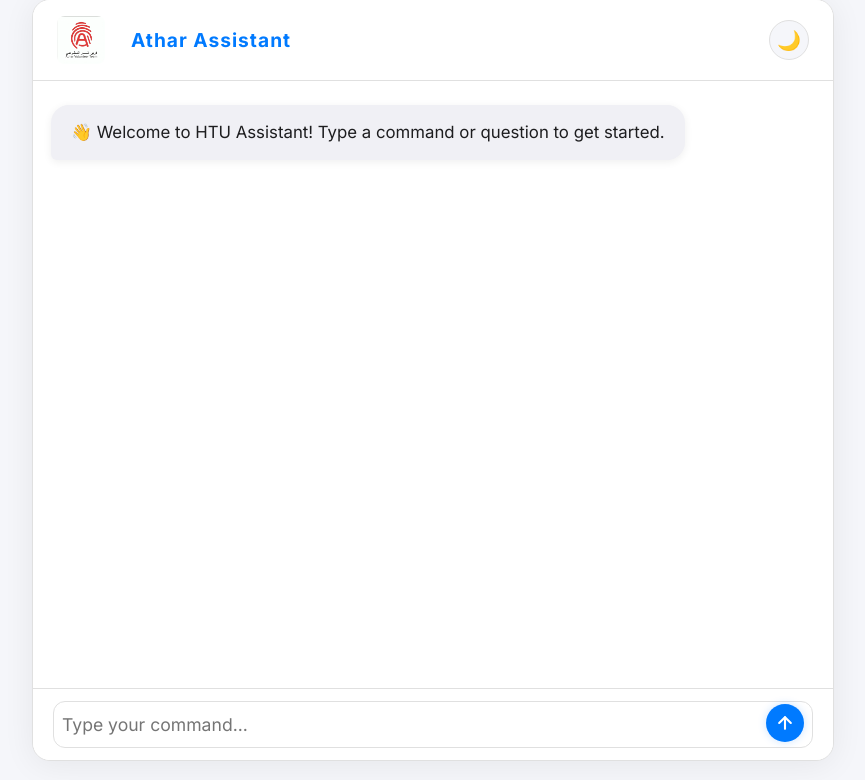
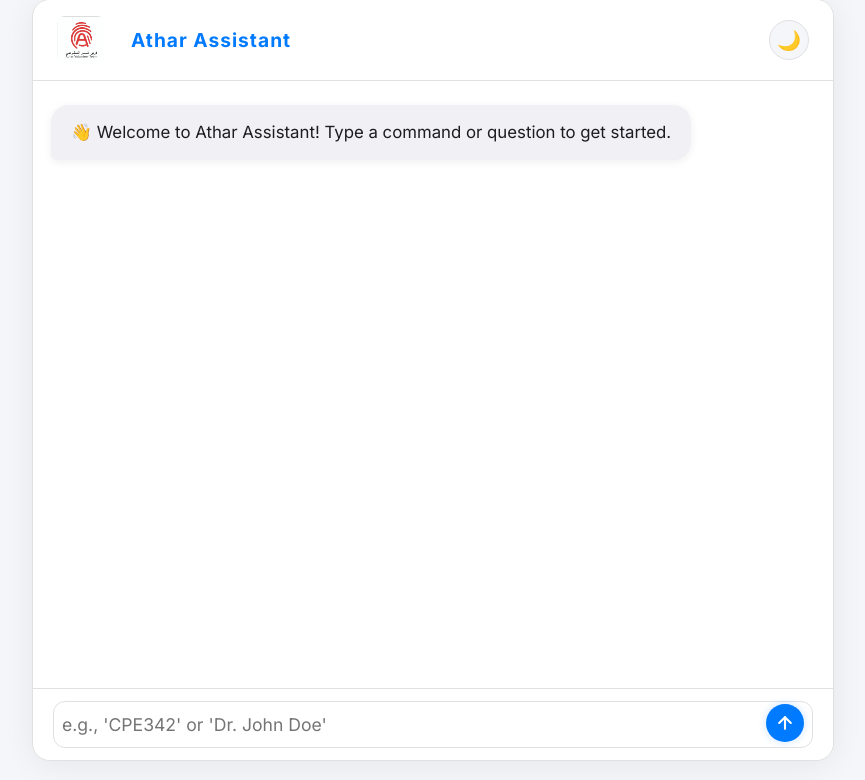
Before and after one commit to Omarmubx7/htu-assistant, a Flask app: page / in a window 1280 px wide. Shown: the part 20-800 px from the top of the page, without its empty margins (207-1072 px from the left). Run offline with Flask 3, Linux system fonts and the light colour scheme.

Commit message:
feat: Update input placeholder with examples

```diff
--- a/static/index.html
+++ b/static/index.html
@@ -234,7 +234,7 @@
         </div>
         <div id="chat-window">
             <div class="message bot-message">
-                <div class="message-bubble" id="welcome-typewriter">👋 Welcome to HTU Assistant! Type a command or question to get started.</div>
+                <div class="message-bubble" id="welcome-typewriter">👋 Welcome to Athar Assistant! Type a command or question to get started.</div>
             </div>
         </div>
         <div class="typing-indicator">
@@ -244,7 +244,7 @@
         <div id="bottom-container">
             <div id="input-container">
                 <form id="chatForm" style="display: flex; width: 100%;">
-                    <input type="text" id="user-input" placeholder="Type your command..." autocomplete="off">
+                    <input type="text" id="user-input" placeholder="e.g., 'CPE342' or 'Dr. John Doe'" autocomplete="off">
                     <button type="submit" id="send-button">
                         <svg width="20" height="20" viewBox="0 0 24 24" fill="none" stroke="currentColor" stroke-width="2.5" stroke-linecap="round" stroke-linejoin="round"><line x1="12" y1="19" x2="12" y2="5"></line><polyline points="5 12 12 5 19 12"></polyline></svg>
                     </button>
--- a/templates/index.html
+++ b/templates/index.html
@@ -244,7 +244,7 @@
         <div id="bottom-container">
             <div id="input-container">
                 <form id="chatForm" style="display: flex; width: 100%;">
-                    <input type="text" id="user-input" placeholder="Type your command..." autocomplete="off">
+                    <input type="text" id="user-input" placeholder="e.g., 'CPE342' or 'Dr. John Doe'" autocomplete="off">
                     <button type="submit" id="send-button">
                         <svg width="20" height="20" viewBox="0 0 24 24" fill="none" stroke="currentColor" stroke-width="2.5" stroke-linecap="round" stroke-linejoin="round"><line x1="12" y1="19" x2="12" y2="5"></line><polyline points="5 12 12 5 19 12"></polyline></svg>
                     </button>
```
